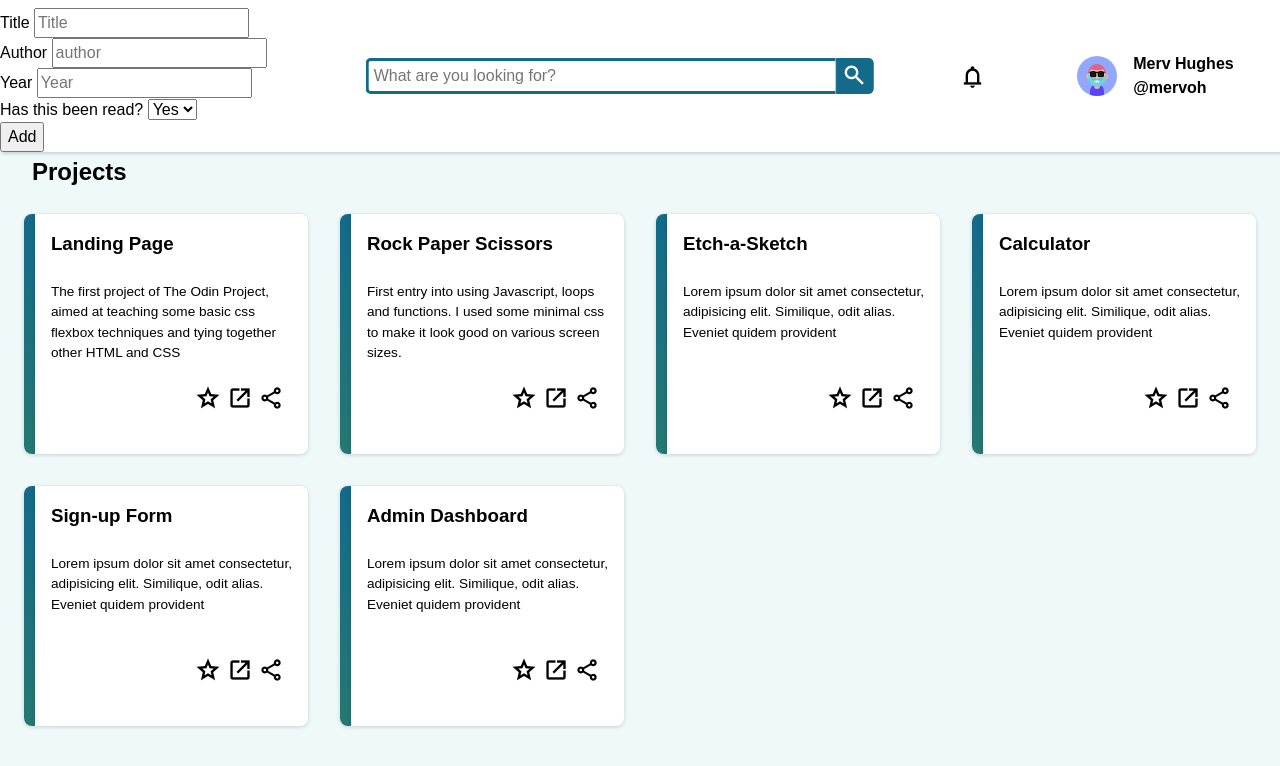
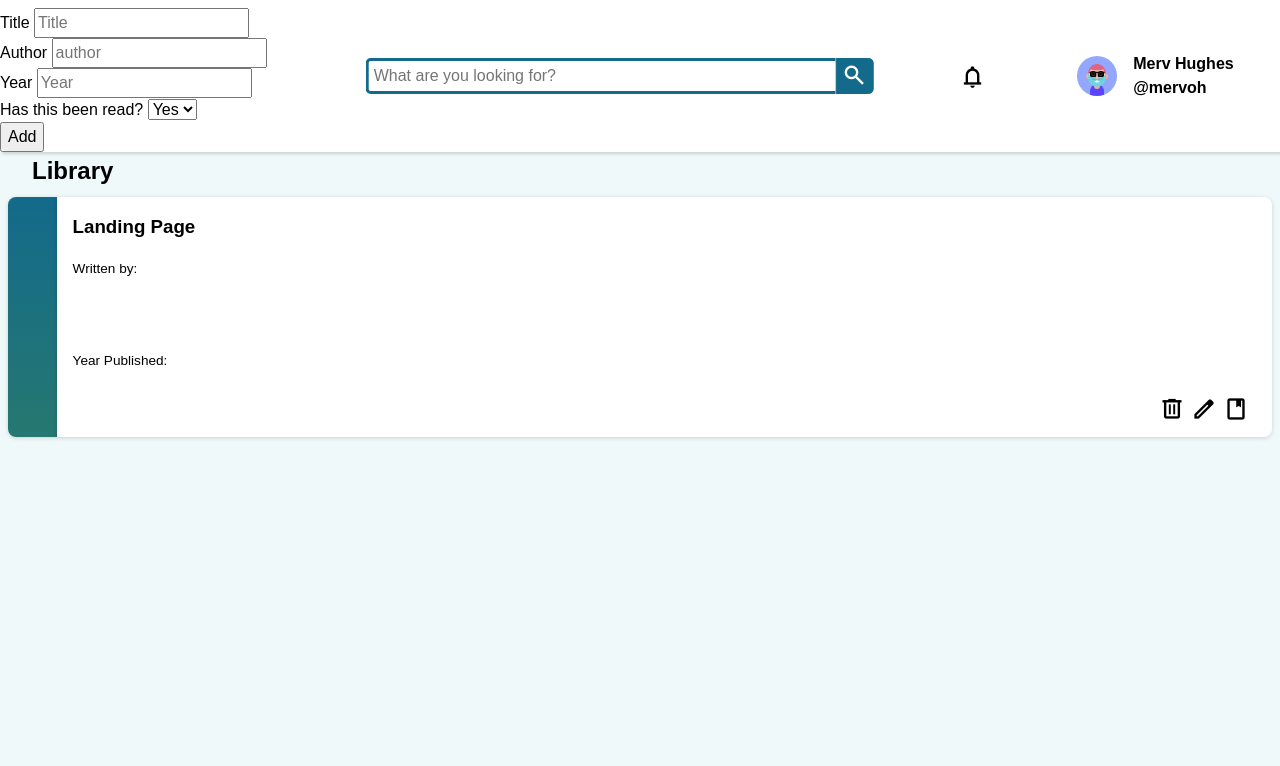
Before and after one commit to marcdsp/TOP_Admin_Dashboard, a plain HTML site: page index.htm in a window 1280 px wide. Both pictures are taken after typing "Sample", "Sample", "Sample" into the empty fields and a click on the button "Add". Drawn offline with nearby package versions, Linux system fonts and the light colour scheme.

Commit message:
dom manipulation to create cards

```diff
--- a/index.htm
+++ b/index.htm
@@ -45,56 +45,8 @@
         </div>
         <div class="content">
             <div class="contentProjects">
-                <div class="ProjectsHeader"><h2>Projects</h2></div>
-                <div class="projectCards">
-                    <div class="card">
-                        <div class="cardSide"></div>
-                        <div class="cardMain" id="cardMain">
-                            <h3>Landing Page</h3>
-                            <p>The first project of The Odin Project, aimed at teaching some basic css flexbox techniques and tying together other HTML and CSS</p>
-                            <div class="cardIcons"><i class="material-symbols-outlined">star</i> <i class="material-symbols-outlined">open_in_new</i><i class="material-symbols-outlined">share</i></div>
-                        </div>
-                    </div>
-                    <div class="card">
-                        <div class="cardSide"></div>
-                        <div class="cardMain" id="cardMain">
-                            <h3>Rock Paper Scissors</h3>
-                            <p>First entry into using Javascript, loops and functions. I used some minimal css to make it look good on various screen sizes.</p><div class="cardIcons"><i class="material-symbols-outlined">star</i> <a href="https://marcdsp.github.io/rock_paper_scissors/"><i class="material-symbols-outlined" id="open">open_in_new</i></a><i class="material-symbols-outlined">share</i></div>
-
-                        </div>
-                    </div>
-                    <div class="card">
-                        <div class="cardSide"></div>
-                        <div class="cardMain" id="cardMain">
-                            <h3>Etch-a-Sketch</h3>
-                            <p>Lorem ipsum dolor sit amet consectetur, adipisicing elit. Similique, odit alias. Eveniet quidem provident </p>
-                            <div class="cardIcons"><i class="material-symbols-outlined">star</i> <i class="material-symbols-outlined">open_in_new</i><i class="material-symbols-outlined">share</i></div>
-                        </div>
-                    </div>
-                    <div class="card">
-                        <div class="cardSide"></div>
-                        <div class="cardMain" id="cardMain">
-                            <h3>Calculator</h3>
-                            <p>Lorem ipsum dolor sit amet consectetur, adipisicing elit. Similique, odit alias. Eveniet quidem provident </p>
-                            <div class="cardIcons"><i class="material-symbols-outlined">star</i> <i class="material-symbols-outlined">open_in_new</i><i class="material-symbols-outlined">share</i></div>
-                        </div>
-                    </div>
-                    <div class="card">
-                        <div class="cardSide"></div>
-                        <div class="cardMain" id="cardMain">
-                            <h3>Sign-up Form</h3>
-                            <p>Lorem ipsum dolor sit amet consectetur, adipisicing elit. Similique, odit alias. Eveniet quidem provident </p>
-                            <div class="cardIcons"><i class="material-symbols-outlined">star</i> <i class="material-symbols-outlined">open_in_new</i><i class="material-symbols-outlined">share</i></div>
-                        </div>
-                    </div>
-                    <div class="card">
-                        <div class="cardSide"></div>
-                        <div class="cardMain" id="cardMain">
-                            <h3>Admin Dashboard</h3>
-                            <p>Lorem ipsum dolor sit amet consectetur, adipisicing elit. Similique, odit alias. Eveniet quidem provident </p>
-                            <div class="cardIcons"><i class="material-symbols-outlined">star</i> <i class="material-symbols-outlined">open_in_new</i><i class="material-symbols-outlined">share</i></div>
-                        </div>
-                    </div>
+                <div class="ProjectsHeader"><h2>Library</h2></div>
+                <div id="projectCards">
                 </div>
                 <div class="projectsFooter"></div>
             </div>
@@ -103,7 +55,16 @@
                         </div>                    </div>
                 </div>
             </div>
-
+            <template id="cardTemplate">
+                <div class="card" id="uidPlaceHolder">
+                    <div class="cardSide"></div>
+                    <div class="cardMain" id="cardMain">
+                        <h3 id="bookTitle">Landing Page</h3>
+                        <p id="bookAuthorLabel">Written by: <span id="bookAuthor"></span></p>
+                        <p id="bookYearLabel">Year Published: <span id="bookYear"></span></p>                                <div class="cardIcons"><i id="deleteBook" class="material-symbols-outlined">delete</i> <i id="editBook" class="material-symbols-outlined">edit</i><i id="bookStatus" class="material-symbols-outlined">book</i></div>
+                    </div>
+                </div>
+            </template>
 </body>
  <script type="text/script" src="main.js"></script>
 </html>
--- a/main.js
+++ b/main.js
@@ -1,11 +1,5 @@
 
 const submit = document.getElementById("addBook");
-
-
-const today = new Date();
-const date = today.getFullYear()+'-'+(today.getMonth()+1)+'-'+today.getDate();
-const time = today.getHours() + ":" + today.getMinutes() + ":" + today.getSeconds();
-const dateTime = date+' '+time;
 
 submit.addEventListener('click', function(e) {
     e.preventDefault();
@@ -25,13 +19,18 @@ function Book(key, title, author, yearPrinted, readStatus)  {
 }
 
 function addBookToLibrary() {
-    let jsKey = dateTime;
+    let jsKey = Date.now();
     let jsTitle = document.getElementById('title').value;
     let jsAuthor = document.getElementById('author').value;
     let jsYear = document.getElementById('year').value;
     let jsStatus = document.getElementById('status').value;
     myLibrary.push(new Book(jsKey, jsTitle, jsAuthor, jsYear, jsStatus));
-    console.log(myLibrary);
+    const cardList = document.getElementById("projectCards");
+    while (cardList.hasChildNodes()) {
+      cardList.removeChild(cardList.firstChild);
+    }
+    buildCards();
+
     // TODO Add script for updating DOM when a book is added
 }
 
@@ -46,3 +45,18 @@ function updateStatus () {
 function removeBook () {
     // TODO script to remove a book when user clicks the remove book button. Put in an are you sure message.
 }
+
+function elementFromHtml(html) {
+    const template = document.createElement('template');
+    template.innerHTML = html.trim();
+    return template.content.firstElementChild;
+}
+
+function buildCards() {
+    for (let i = 0; i < myLibrary.length; i++) {
+        let cardLocation = document.getElementById('projectCards');
+        cardLocation.appendChild(document.getElementById('cardTemplate').content.cloneNode(true));
+        let updateId = document.getElementById('uidPlaceHolder');
+        updateId.id = myLibrary[i].key;
+    }
+}
```
